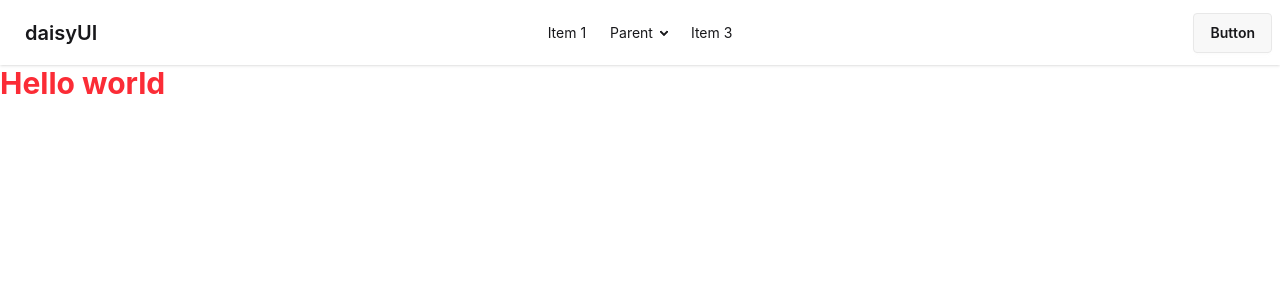
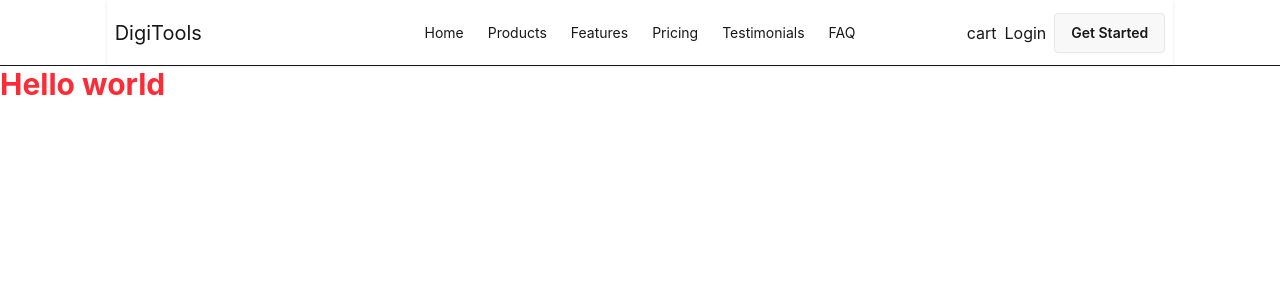
Before and after one commit to sayedrkhalid-dev/asgmt-6, a React (Vite) app: page / in a window 1280 px wide. Shown: the top 300 px of the page. Built offline with nearby package versions, Linux system fonts and the light colour scheme.

Commit message:
slightly completed the Navbar component

```diff
--- a/src/App.jsx
+++ b/src/App.jsx
@@ -1,9 +1,42 @@
 import Navbar from "./components/Navbar/Navbar";
+
+const nav_items = [
+  {
+    id: 1,
+    label: "home",
+    path: "/",
+  },
+  {
+    id: 2,
+    label: "products",
+    path: "/products",
+  },
+  {
+    id: 3,
+    label: "features",
+    path: "/features",
+  },
+  {
+    id: 4,
+    label: "pricing",
+    path: "/pricing",
+  },
+  {
+    id: 5,
+    label: "testimonials",
+    path: "/testimonials",
+  },
+  {
+    id: 6,
+    label: "FAQ",
+    path: "/questions",
+  },
+];
 
 function App() {
   return (
     <>
-      <Navbar />
+      <Navbar items={nav_items} />
       <h1 className="text-red-500 text-3xl font-bold">Hello world</h1>
     </>
   );
--- a/src/components/Navbar/Navbar.jsx
+++ b/src/components/Navbar/Navbar.jsx
@@ -1,12 +1,20 @@
 import React from "react";
 
-const Navbar = () => {
+const Navbar = ({ items }) => {
   return (
-    <nav>
+    <nav className="border-b ">
+      {/* Navbar container */}
+      <div className="w-full max-w-10/12 mx-auto">
         <div className="navbar bg-base-100 shadow-sm">
+          {/* Navbar start */}
           <div className="navbar-start">
             <div className="dropdown">
-            <div tabIndex={0} role="button" className="btn btn-ghost lg:hidden">
+              {/* hamburger menu for mobile view */}
+              <div
+                tabIndex={0}
+                role="button"
+                className="btn btn-ghost lg:hidden"
+              >
                 <svg
                   xmlns="http://www.w3.org/2000/svg"
                   className="h-5 w-5"
@@ -23,6 +31,8 @@ const Navbar = () => {
                   />{" "}
                 </svg>
               </div>
+
+              {/* hamburger menu items */}
               <ul
                 tabIndex="-1"
                 className="menu menu-sm dropdown-content bg-base-100 rounded-box z-1 mt-3 w-52 p-2 shadow"
@@ -46,33 +56,28 @@ const Navbar = () => {
                 </li>
               </ul>
             </div>
-          <a className="btn btn-ghost text-xl">daisyUI</a>
+
+            {/* Navbar brand */}
+            <a className="text-xl text-semibold">DigiTools</a>
           </div>
+
+          {/* Navbar center */}
           <div className="navbar-center hidden lg:flex">
             <ul className="menu menu-horizontal px-1">
-            <li>
-              <a>Item 1</a>
+              {items.map((item) => (
+                <li key={item.id}>
+                  <a className="capitalize">{item.label}</a>
                 </li>
-            <li>
-              <details>
-                <summary>Parent</summary>
-                <ul className="p-2 bg-base-100 w-40 z-1">
-                  <li>
-                    <a>Submenu 1</a>
-                  </li>
-                  <li>
-                    <a>Submenu 2</a>
-                  </li>
-                </ul>
-              </details>
-            </li>
-            <li>
-              <a>Item 3</a>
-            </li>
+              ))}
             </ul>
           </div>
-        <div className="navbar-end">
-          <a className="btn">Button</a>
+
+          {/* Navbar end */}
+          <div className="navbar-end gap-2">
+            <span>cart</span>
+            <a href="#">Login</a>
+            <a className="btn">Get Started</a>
+          </div>
         </div>
       </div>
     </nav>
```
Lines whose indentation alone changed are shown as unchanged.
